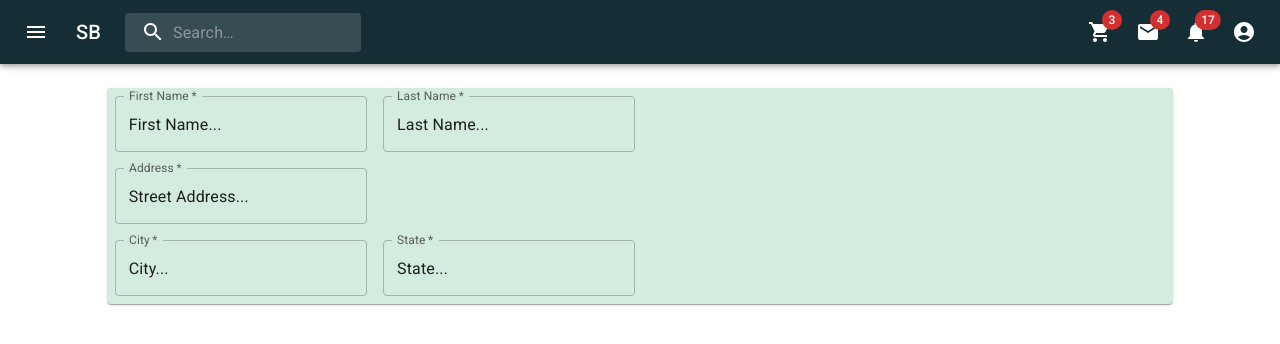
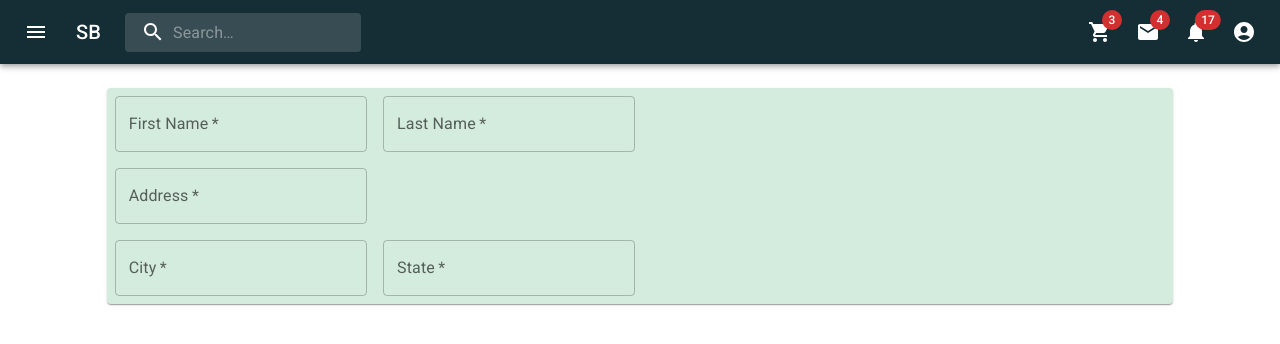
Before and after one commit to Matt-T977/Storm_Photo_eCommerce, a React (Create React App) app in the folder frontend/: page /profile in a window 1280 px wide. Shown: the top 344 px of the page. Built offline with nearby package versions, Linux system fonts and the light colour scheme.

Commit message:
Form Adjustments

```diff
--- a/frontend/src/components/Profile.js
+++ b/frontend/src/components/Profile.js
@@ -1,5 +1,6 @@
 import * as React from 'react';
-import { Grid, Paper, TextField, Typography, Box } from '@mui/material';
+import { Grid, Paper, TextField, Typography, Box, FormControl } from '@mui/material';
+import { width } from '@mui/system';
 
 
 export default function Profile () {
@@ -19,35 +20,39 @@ export default function Profile () {
                                 required
                                 id='outlined-required'
                                 label='First Name'
-                                defaultValue='First Name...'
+                                // defaultValue='First Name...'
                             />
                             <TextField
                                 required
                                 id='outlined-required'
                                 label='Last Name'
-                                defaultValue='Last Name...'
+                                // defaultValue='Last Name...'
                             />
                         </div>
                         <div>
-                            <TextField
-                                required
-                                id='outlined-required'
-                                label='Address'
-                                defaultValue='Street Address...'
-                            />
+                            <FormControl
+                                fullWidth
+                            >
+                                <TextField
+                                    required
+                                    id='outlined-required'
+                                    label='Address'
+                                    // defaultValue='Street Address...'
+                                />
+                            </FormControl>
                         </div>
                         <div>
                             <TextField
                                 required
                                 id='outlined-required'
                                 label='City'
-                                defaultValue='City...'
+                                // defaultValue='City...'
                             />
                             <TextField
                                 required
                                 id='outlined-required'
                                 label='State'
-                                defaultValue='State...'
+                                // defaultValue='State...'
                             />
                         </div>
                     </Box>
```
